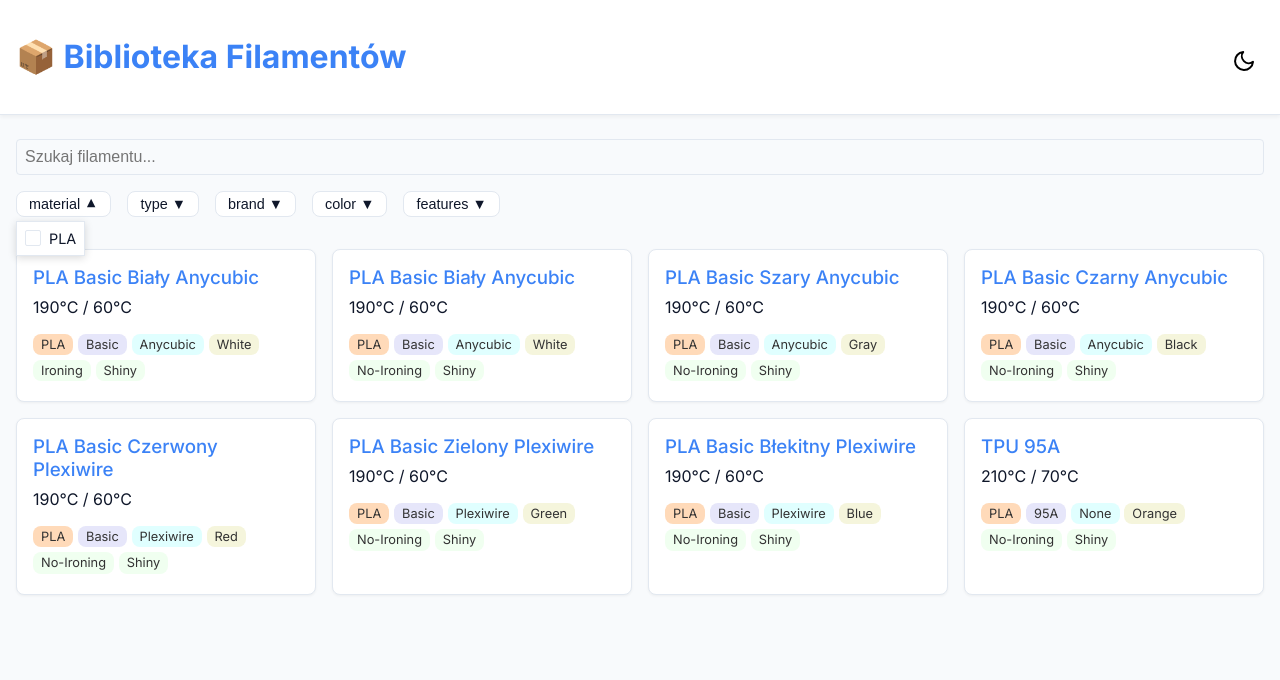
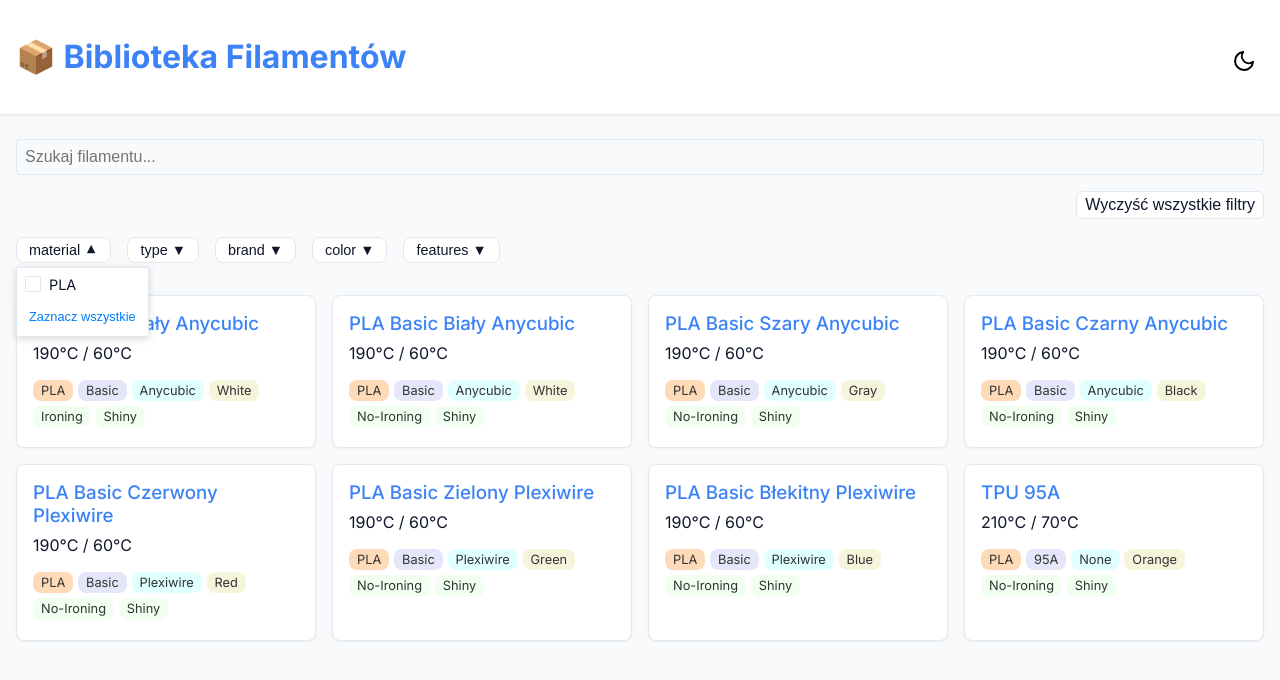
Before and after one commit to CeDwukropek/cedwukropek.github.io, a React (Create React App) app: page /#/ in a window 1280 px wide. Both pictures are taken after a click on the button "material". Shown: the top 680 px of the page. Built offline with nearby package versions, Linux system fonts and the light colour scheme.

Commit message:
improved filtering system (at least I tried)

```diff
--- a/src/components/SearchBar.js
+++ b/src/components/SearchBar.js
@@ -3,11 +3,27 @@
 function SearchBar({ search, setSearch, selectedTags, setSelectedTags, groupedTags }) {
   const [openGroup, setOpenGroup] = useState(null);
   const containerRef = useRef(null);
+  // Wyczyść wszystkie filtry
+  const clearAll = () => {
+    setSelectedTags([]);
+  };
 
   const toggleGroup = (groupName) => {
     setOpenGroup(openGroup === groupName ? null : groupName);
   };
 
+  // Toggle dla grupy (jeśli coś zaznaczone -> usuń, jeśli nic -> włącz wszystkie)
+  const toggleGroupSelection = (groupName, groupTags) => {
+    const selectedInGroup = selectedTags.filter((t) => t.group === groupName);
+    if (selectedInGroup.length > 0) {
+      // coś zaznaczone → czyścimy grupę
+      setSelectedTags(selectedTags.filter((t) => t.group !== groupName));
+    } else {
+      // nic zaznaczone → zaznaczamy wszystkie
+      const newSelections = [...groupTags].map((tag) => ({ group: groupName, tag }));
+      setSelectedTags([...selectedTags, ...newSelections]);
+    }
+  };
   const handleTagToggle = (groupName, tag) => {
     // Check if the tag from this group is already selected.
     const exists = selectedTags.some(
@@ -33,9 +49,17 @@
     };
   }, []);
 
+  // Funkcja do czyszczenia wszystkich zaznaczonych tagów w danej grupie
+  const clearGroup = (groupName) => {
+    setSelectedTags(selectedTags.filter((t) => t.group !== groupName));
+  };
+
+
   // Render dropdowna dla każdej grupy
   const renderTagGroup = (groupName, groupTags) => {
     if (!groupTags || groupTags.size === 0) return null;
+    // Calculate how many filters are selected in the current group.
+    const count = selectedTags.filter((t) => t.group === groupName).length;
     return (
       <div key={groupName} className="dropdown-group">
 <button
@@ -43,7 +67,13 @@
   onClick={() => toggleGroup(groupName)}
 >
   {groupName}
+  {count > 0 && (
+    <span className="selected-count">
+      {count}
+    </span>
+  )}
 </button>
+
         {openGroup === groupName && (
           <div className="dropdown-content">
             {[...groupTags].map((tag) => (
@@ -56,6 +86,15 @@
                 {tag}
               </label>
             ))}
+            <button
+              className="toggle-group-btn"
+              onClick={(e) => {
+                e.stopPropagation(); // nie zamykaj dropdownu
+                toggleGroupSelection(groupName, groupTags);
+              }}
+            >
+              {count > 0 ? "Wyczyść grupę" : "Zaznacz wszystkie"}
+            </button>
           </div>
         )}
       </div>
@@ -73,6 +112,11 @@
         />
       </div>
       <div className="dropdown-filter">
+        <div className="filters-header">
+          <button className="clear-all-btn" onClick={clearAll}>
+            Wyczyść wszystkie filtry
+          </button>
+        </div>
         {Object.entries(groupedTags).map(([groupName, groupTags]) =>
           renderTagGroup(groupName, groupTags)
         )}
--- a/src/styles.css
+++ b/src/styles.css
@@ -179,6 +179,20 @@
   transition: background-color 0.2s ease-in-out;
 }
 
+button.clear-group-btn {
+  background-color: transparent;
+  color: #acacac;
+  font-weight: 400;
+  font-size: 0.8rem;
+  transition: all 0.2s ease;
+  white-space: nowrap;
+}
+
+button.clear-group-btn:hover {
+  color: var(--accent-hover);
+  background-color: transparent;
+}
+
 button:hover {
   background-color: var(--accent-hover);
 }
@@ -307,6 +321,7 @@
 }
 
 .dropdown-toggle {
+  position: relative;
   background-color: var(--card-bg);
   color: var(--text);
   border: 1px solid var(--border);
@@ -414,3 +429,45 @@
 .tag.features {
   background-color: var(--group-features);
 }
+
+.selected-count {
+  display: inline-block;
+  background-color: var(--accent);
+  color: #fff;
+  font-size: 0.7rem;
+  width: 16px;
+  height: 16px;
+  border-radius: 3px;
+  text-align: center;
+  margin-left: 0.5rem;
+  line-height: 18px;
+}
+
+.filters-header {
+  margin-bottom: 10px;
+  text-align: right;
+}
+
+.clear-all-btn {
+  padding: 4px 8px;
+  background-color: var(--card-bg);
+  color: var(--text);
+  border: 1px solid var(--border);
+  cursor: pointer;
+  border-radius: 6px;
+}
+
+.toggle-group-btn {
+  padding: 0.25rem;
+  font-size: 0.8em;
+  background: transparent;
+  border: none;
+  cursor: pointer;
+  color: #007bff;
+  white-space: nowrap;
+}
+
+.toggle-group-btn:hover {
+  text-decoration: underline;
+  background: transparent;
+}
```
Lines whose indentation alone changed are shown as unchanged.
